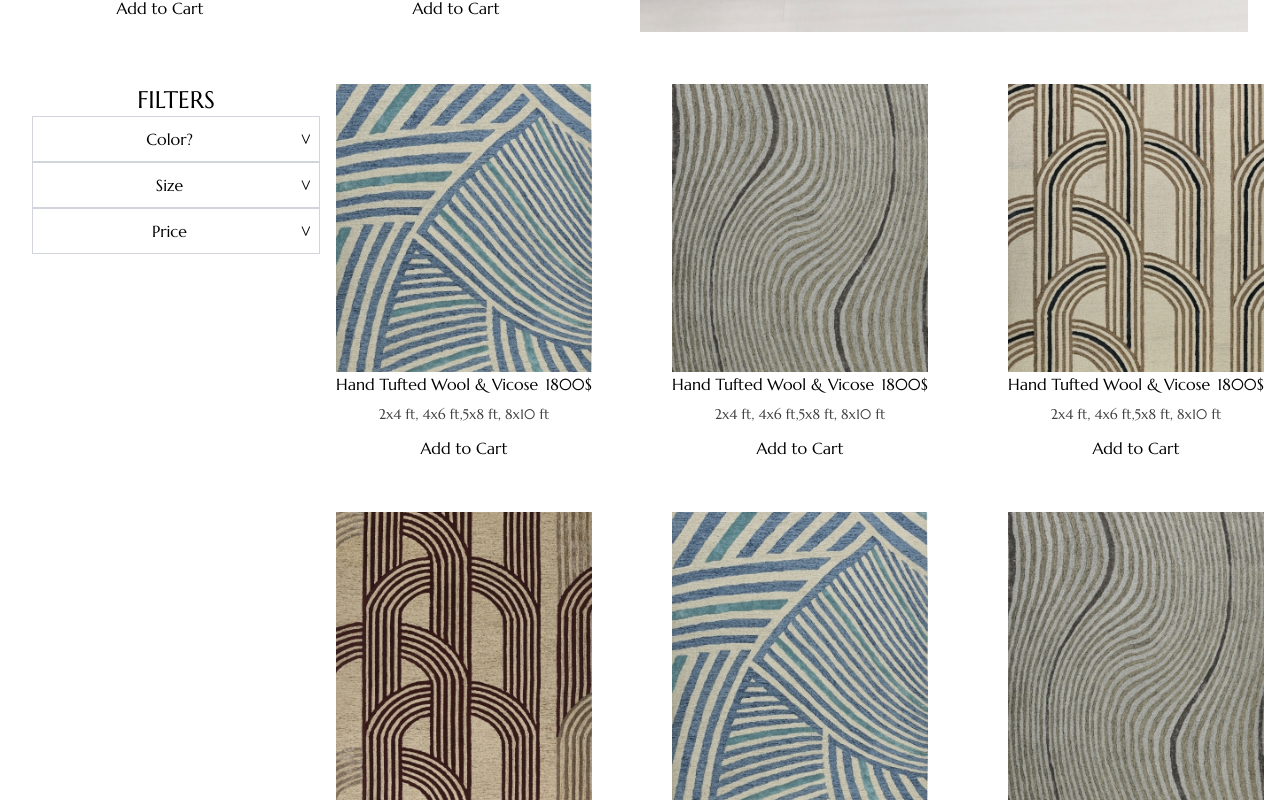
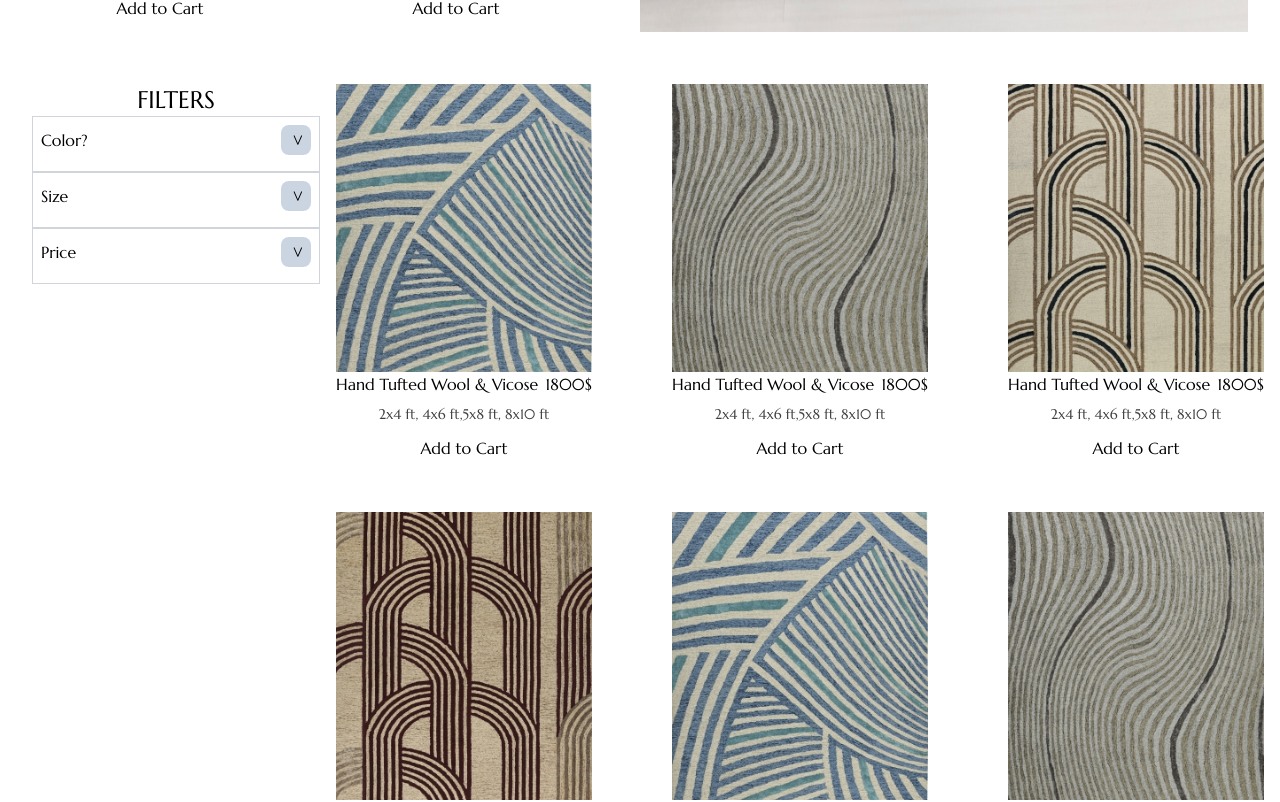
Before and after one commit to Domaihuong281220/sahiba, a React (Create React App) app in the folder sahiba/: page /product-carpet in a window 1280 px wide. Shown: the part 5198-6000 px from the top of the page. Built offline with nearby package versions, Linux system fonts and the light colour scheme; a web font is replaced by a local one.

Commit message:
Tay-NV Update UI Carpet Page

```diff
--- a/sahiba/src/app/components/Acconrdion/AcconrdionComponent.js
+++ b/sahiba/src/app/components/Acconrdion/AcconrdionComponent.js
@@ -8,45 +8,50 @@ import {
   Typography,
 } from "@material-tailwind/react";
 import React, { useState } from "react";
+import { Input } from "antd";
+const { Search } = Input;
 
 const AcconrdionComponent = (props) => {
   const [item, setItem] = useState(props.datas);
+
   const handleTogleActive = () => {
     let newActive = item.active === 1 ? 0 : 1;
     setItem({ ...item, active: newActive });
   };
+
   return (
     <div
       className={`bg-white p-2 border border-gray-300 w-full  duration-500 group ${
         item.active === 1 ? "is-active bg-slate-400" : ""
       }`}
     >
-      <div
-        className="flex items-center cursor-pointer "
-        onClick={handleTogleActive}
-      >
-        <div className="w-full group-[.is-active]:font-bold duration-500">
+      <div className="flex items-center justify-between  cursor-pointer ">
+        <div className=" group-[.is-active]:font-bold duration-500">
           {item.filterType}
         </div>
-        <div className="text-xl rotate-90 group-[.is-active]:rotate-[270deg] duration-500">
+
+        <div className="w-48 h-full hidden  ">
+          <Search placeholder="Search Product" allowClear size="middle" />
+        </div>
+
+        <div
+          className={`text-xl rotate-90 group-[.is-active]:rotate-[270deg] duration-500 w-[30px] h-[30px] bg-slate-300 rounded-lg`}
+          onClick={handleTogleActive}
+        >
           {">"}
         </div>
       </div>
       <div
-        className={`overflow-y-scroll max-h-0 group-[.is-active]:max-h-[300px]  duration-500`}
+        className={`overflow-y-scroll max-h-0 group-[.is-active]:max-h-[300px]  duration-500 my-1`}
       >
         {item.properties.map(({ title }) => {
           return (
             <div className="bg-white  w-full flex justify-start items-center border ">
               <List className="flex-col ">
                 <ListItem className="p-0">
-                  <label
-                    htmlFor="horizontal-list-react"
-                    className="py-2 flex items-start w-full cursor-pointer items-center"
-                  >
+                  <label className="py-2 flex w-full cursor-pointer items-center">
                     <ListItemPrefix className="mr-3">
                       <Checkbox
-                        id="horizontal-list-react"
                         ripple={false}
                         className="hover:before:opacity-0"
                         containerProps={{
@@ -54,7 +59,7 @@ const AcconrdionComponent = (props) => {
                         }}
                       />
                     </ListItemPrefix>
-                    <Typography color="blue-gray" className="font-medium">
+                    <Typography color="blue-gray" className="font-mar">
                       {title}
                     </Typography>
                   </label>
--- a/sahiba/src/app/components/Footer/Footer.js
+++ b/sahiba/src/app/components/Footer/Footer.js
@@ -5,7 +5,7 @@ import { Icon } from "@iconify/react";
 
 const Footer = () => {
   return (
-    <div class="grid grid-cols-6 h-96 w-full bg-slate-500 font-mar">
+    <div class="grid grid-cols-6 h-96 w-full bg-[#F4EFEF] font-mar">
       <div className="py-5">
         <div className="py-5">
           <p className="text-xl ">INFOMATION</p>
```
